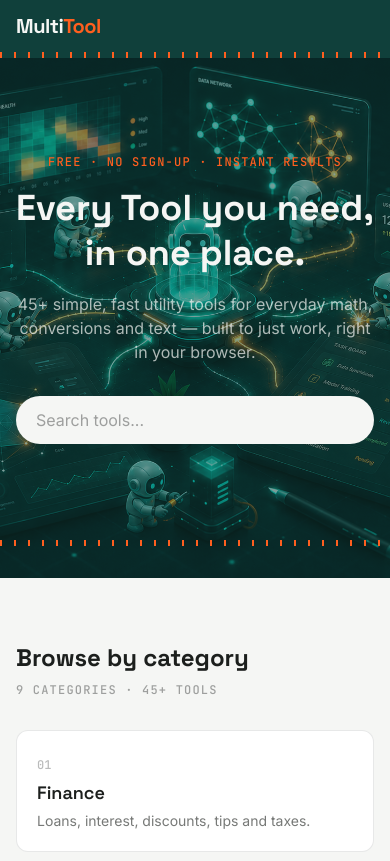
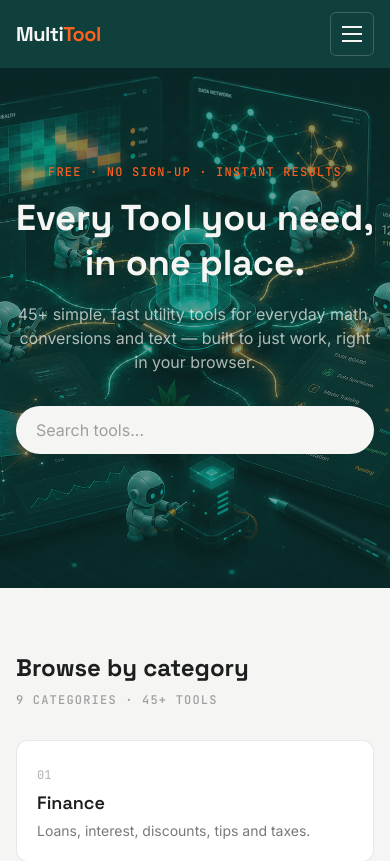
Before and after one commit to multitool-com/multitool, a Next.js app: page / in a window 390 px wide. Shown: the top 861 px of the page. Built offline with nearby package versions, Linux system fonts and the light colour scheme.

Commit message:
Remove hero ruler stripes and add mobile hamburger menu

```diff
--- a/src/app/layout.tsx
+++ b/src/app/layout.tsx
@@ -51,17 +51,6 @@ export const metadata: Metadata = {
   },
   verification: {
     google: "bmPXHsHy6C5LgUU38FFAS05LSiCamLz-AKj6_5aY9AY",
-    // Como obter:
-    //   1. Acesse https://search.google.com/search-console
-    //   2. Adicione seu site (URL do Vercel ou domínio final)
-    //   3. Escolha "HTML tag" como método de verificação
-    //   4. Copie APENAS o valor do content="..." (o código longo)
-    //   5. Cole abaixo, dentro das aspas
-    // google: "SEU-CODIGO-AQUI",
-    //
-    // Outros buscadores (opcional):
-    // yandex: "seu-codigo-yandex",
-    // yahoo: "seu-codigo-yahoo",
   },
 };
 
@@ -70,7 +59,6 @@ export default function RootLayout({
 }: Readonly<{
   children: React.ReactNode;
 }>) {
-  // Schema Organization — identifica o site como uma organização para o Google
   const organizationSchema = {
     "@context": "https://schema.org",
     "@type": "Organization",
@@ -80,7 +68,6 @@ export default function RootLayout({
     email: SITE_CONFIG.email,
   };
 
-  // Schema WebSite — habilita a "sitelinks search box" no Google
   const websiteSchema = {
     "@context": "https://schema.org",
     "@type": "WebSite",
@@ -111,7 +98,6 @@ export default function RootLayout({
         />
       </head>
       <body className="min-h-screen flex flex-col bg-paper text-ink font-sans">
-        {/* Skip to content — acessibilidade (leitores de tela + teclado) */}
         <a
           href="#main-content"
           className="sr-only focus:not-sr-only focus:fixed focus:top-2 focus:left-2 focus:z-[100] focus:bg-accent focus:text-paper focus:px-4 focus:py-2 focus:rounded-full focus:font-mono focus:text-xs focus:tracking-widest"
@@ -119,18 +105,16 @@ export default function RootLayout({
           Skip to main content
         </a>
 
-        {/* HEADER */}
         <header className="bg-deep sticky top-0 z-50" role="banner">
-          <div className="max-w-6xl mx-auto px-4 py-3 flex items-center justify-between gap-4">
+          <div className="relative max-w-6xl mx-auto px-4 py-3 flex items-center justify-between gap-4">
             <Link
               href="/"
               aria-label={`${SITE_CONFIG.name} — Home`}
-              className="font-display text-xl font-bold text-paper tracking-tight focus:outline-none focus:ring-2 focus:ring-accent focus:ring-offset-2 focus:ring-offset-deep rounded-md"
+              className="font-display text-xl font-bold text-paper tracking-tight focus:outline-none focus:ring-2 focus:ring-accent focus:ring-offset-2 focus:ring-offset-deep rounded-md shrink-0"
             >
               Multi<span className="text-accent">Tool</span>
             </Link>
 
-            {/* Busca */}
             <form
               action="/search"
               role="search"
@@ -150,7 +134,6 @@ export default function RootLayout({
               />
             </form>
 
-            {/* Nav de categorias */}
             <nav
               aria-label="Main navigation"
               className="hidden lg:flex items-center gap-3 text-xs font-medium"
@@ -165,28 +148,58 @@ export default function RootLayout({
                 </Link>
               ))}
             </nav>
+
+            <input id="mobile-nav" type="checkbox" className="peer sr-only" />
+            <label
+              htmlFor="mobile-nav"
+              className="lg:hidden flex flex-col items-center justify-center gap-[5px] w-11 h-11 rounded-md border border-paper/20 cursor-pointer shrink-0"
+              aria-label="Open menu"
+            >
+              <span className="block w-5 h-0.5 bg-paper" />
+              <span className="block w-5 h-0.5 bg-paper" />
+              <span className="block w-5 h-0.5 bg-paper" />
+            </label>
+
+            <nav
+              aria-label="Mobile navigation"
+              className="hidden peer-checked:flex lg:hidden absolute top-full left-0 right-0 bg-deep border-t border-paper/10 flex-col px-4 py-3 shadow-lg"
+            >
+              <form
+                action="/search"
+                role="search"
+                className="mb-3 md:hidden"
+              >
+                <label htmlFor="mobile-search" className="sr-only">
+                  Search tools
+                </label>
+                <input
+                  id="mobile-search"
+                  type="text"
+                  name="q"
+                  placeholder="Search tools..."
+                  className="w-full bg-paper rounded-full px-4 py-2.5 text-sm text-ink placeholder:text-ink/40 focus:outline-none focus:ring-2 focus:ring-accent"
+                />
+              </form>
+              {categories.map((cat) => (
+                <Link
+                  key={cat.slug}
+                  href={`/tools/${cat.slug}`}
+                  className="py-2.5 text-paper/85 hover:text-accent border-b border-paper/10 last:border-0"
+                >
+                  {cat.name}
+                </Link>
+              ))}
+            </nav>
           </div>
-          {/* faixa de régua */}
-          <div
-            className="h-1.5 w-full"
-            aria-hidden="true"
-            style={{
-              backgroundImage:
-                "repeating-linear-gradient(90deg, #ff5f1f 0 2px, transparent 2px 14px)",
-            }}
-          />
         </header>
 
-        {/* CONTEÚDO DA PÁGINA */}
         <main id="main-content" className="flex-1" role="main">
           {children}
         </main>
 
-        {/* FOOTER */}
         <footer className="bg-deep mt-16" role="contentinfo">
           <div className="max-w-6xl mx-auto px-4 py-12">
             <div className="grid grid-cols-2 md:grid-cols-4 gap-8">
-              {/* Coluna 1: Sobre */}
               <div>
                 <Link
                   href="/"
@@ -200,7 +213,6 @@ export default function RootLayout({
                 </p>
               </div>
 
-              {/* Coluna 2: Categorias (parte 1) */}
               <nav aria-label="Categories">
                 <h2 className="font-mono text-xs tracking-widest text-accent mb-4">
                   CATEGORIES
@@ -219,7 +231,6 @@ export default function RootLayout({
                 </ul>
               </nav>
 
-              {/* Coluna 3: Categorias (parte 2) */}
               <nav aria-label="More tools">
                 <h2 className="font-mono text-xs tracking-widest text-accent mb-4">
                   MORE TOOLS
@@ -238,7 +249,6 @@ export default function RootLayout({
                 </ul>
               </nav>
 
-              {/* Coluna 4: Legal */}
               <nav aria-label="Company and legal">
                 <h2 className="font-mono text-xs tracking-widest text-accent mb-4">
                   COMPANY
--- a/src/app/page.tsx
+++ b/src/app/page.tsx
@@ -42,7 +42,6 @@ export default function Home() {
 
   return (
     <div>
-      {/* HERO */}
       <section className="relative overflow-hidden min-h-[520px]">
         <div className="absolute inset-0" aria-hidden="true">
           <img
@@ -53,8 +52,7 @@ export default function Home() {
           <div className="absolute inset-0 bg-deep/50" />
         </div>
 
-        {/* 7 tool bullets — desktop only */}
-        <div className="hidden lg:block" aria-hidden="false">
+        <div className="hidden lg:block">
           {heroTools.map((tool) => (
             <Link
               key={tool.href}
@@ -100,19 +98,8 @@ export default function Home() {
             />
           </form>
         </div>
-
-        {/* faixa de régua */}
-        <div
-          className="relative h-1.5 w-full"
-          aria-hidden="true"
-          style={{
-            backgroundImage:
-              "repeating-linear-gradient(90deg, #ff5f1f 0 2px, transparent 2px 14px)",
-          }}
-        />
       </section>
 
-      {/* GRID DE CATEGORIAS */}
       <section className="max-w-6xl mx-auto px-4 py-16">
         <div className="flex items-end justify-between mb-8 flex-wrap gap-2">
           <h2 className="font-display text-2xl font-bold">
@@ -142,7 +129,6 @@ export default function Home() {
         </div>
       </section>
 
-      {/* SEÇÃO DE VALOR */}
       <section className="bg-white border-y border-ink/5">
         <div className="max-w-6xl mx-auto px-4 py-16">
           <div className="grid md:grid-cols-3 gap-8 text-center">
@@ -180,7 +166,6 @@ export default function Home() {
         </div>
       </section>
 
-      {/* CTA FINAL */}
       <section className="max-w-4xl mx-auto px-4 py-16 text-center">
         <p className="font-mono text-xs tracking-widest text-accent mb-3">
           NEW TOOLS EVERY WEEK
```
